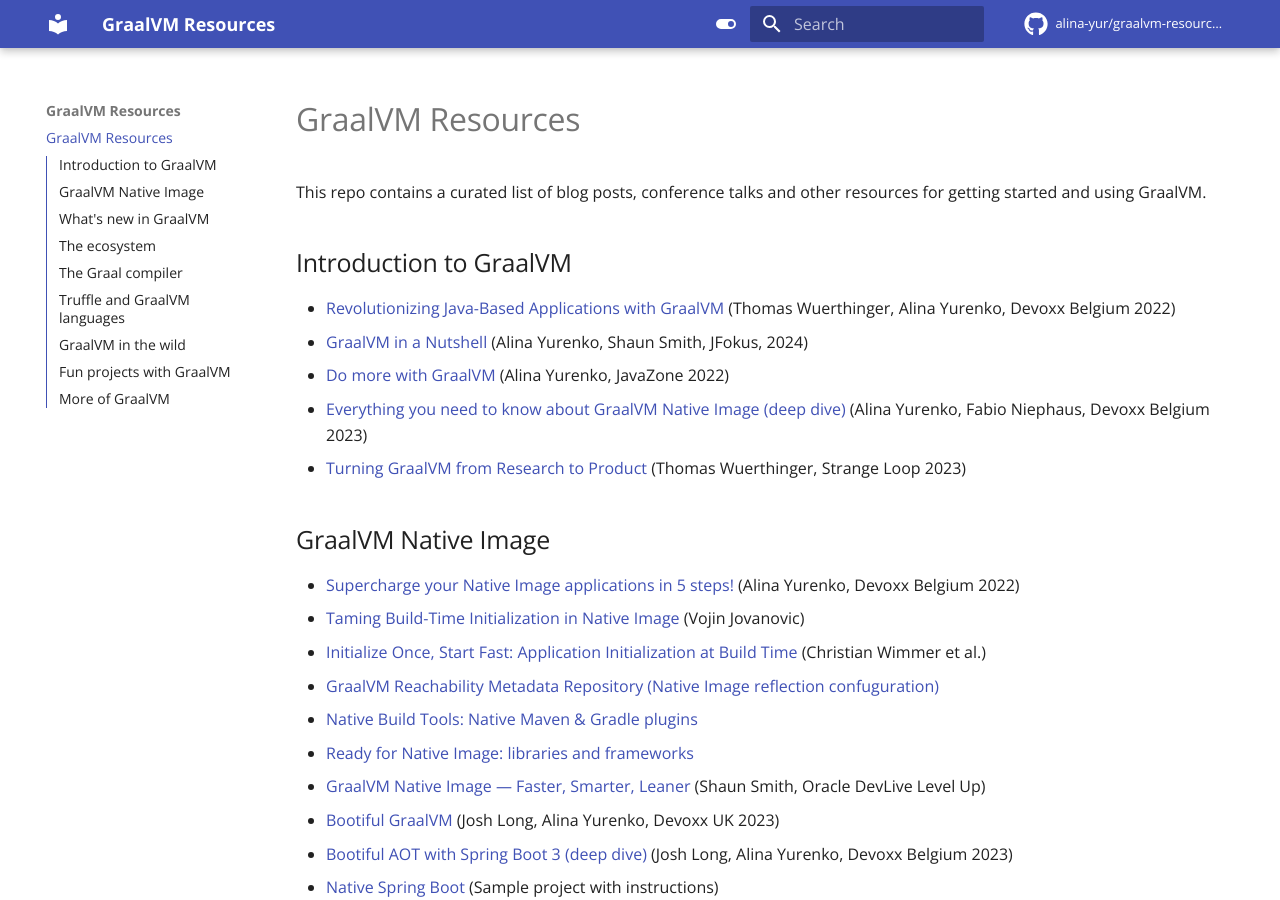
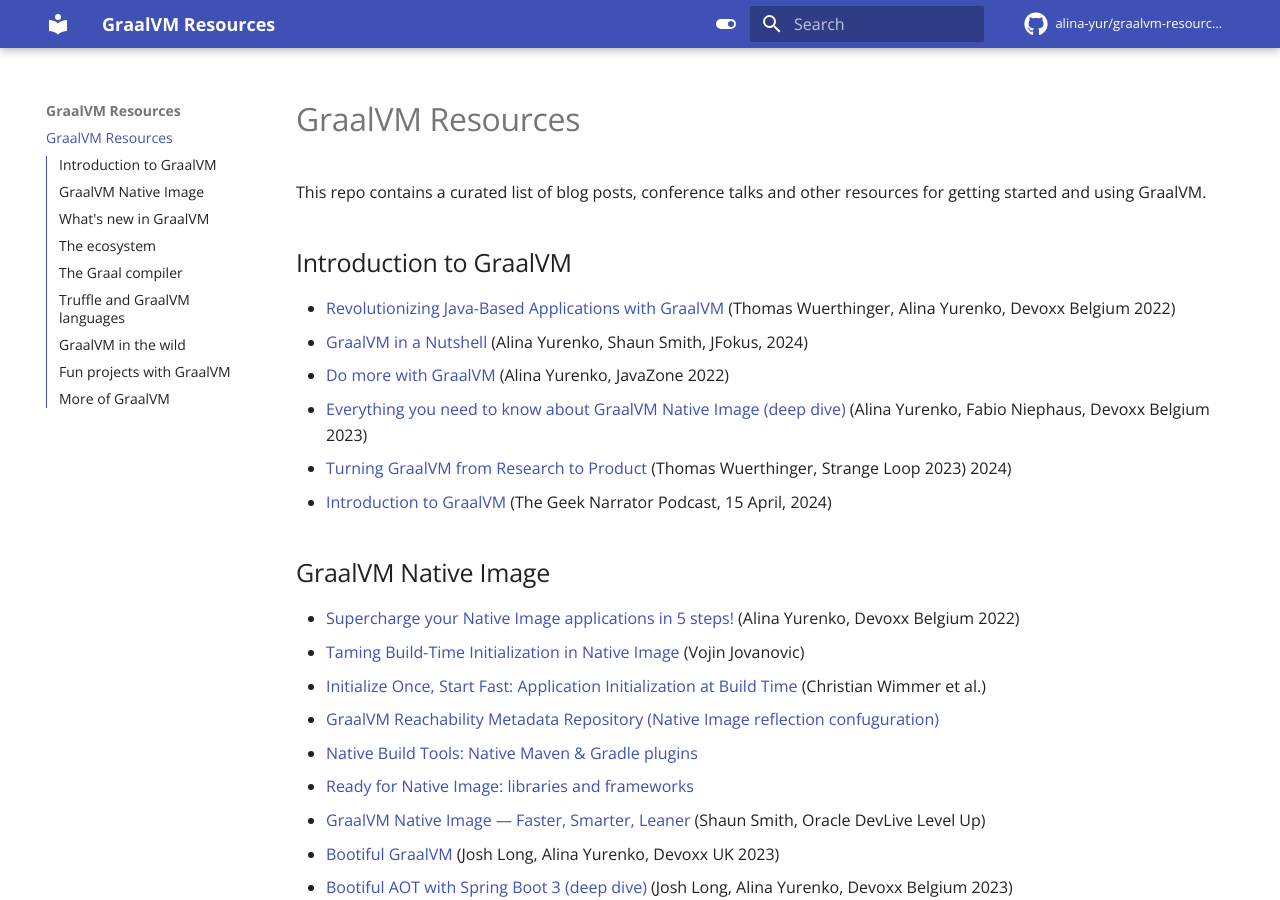
Before and after one commit to alina-yur/graalvm-resources, an MkDocs documentation site: the page built from docs/index.md, in a window 1280 px wide and 900 px high. Built offline with MkDocs 1.6.1 and Material for MkDocs 9.7.7, drawn with Linux system fonts in a browser that asks for light colours; comment, search, counter and statistics services are not loaded.

Commit message:
Update index.md

```diff
--- a/docs/index.md
+++ b/docs/index.md
@@ -9,6 +9,8 @@
 - [Do more with GraalVM](https://2022.javazone.no/#/program/624a7e82-bcfe-4d02-b7a6-59ba56107e52) (Alina Yurenko, JavaZone 2022)
 - [Everything you need to know about GraalVM Native Image (deep dive)](https://www.youtube.com/watch?v=QMwtJojhzl8) (Alina Yurenko, Fabio Niephaus, Devoxx Belgium 2023)
 - [Turning GraalVM from Research to Product](https://www.youtube.com/watch?v=83le8YeejVU) (Thomas Wuerthinger, Strange Loop 2023)
+2024)
+- [Introduction to GraalVM](https://www.youtube.com/watch?v=0272oxUbmgc) (The Geek Narrator Podcast, 15 April, 2024)
 
 ## GraalVM Native Image
 
```
